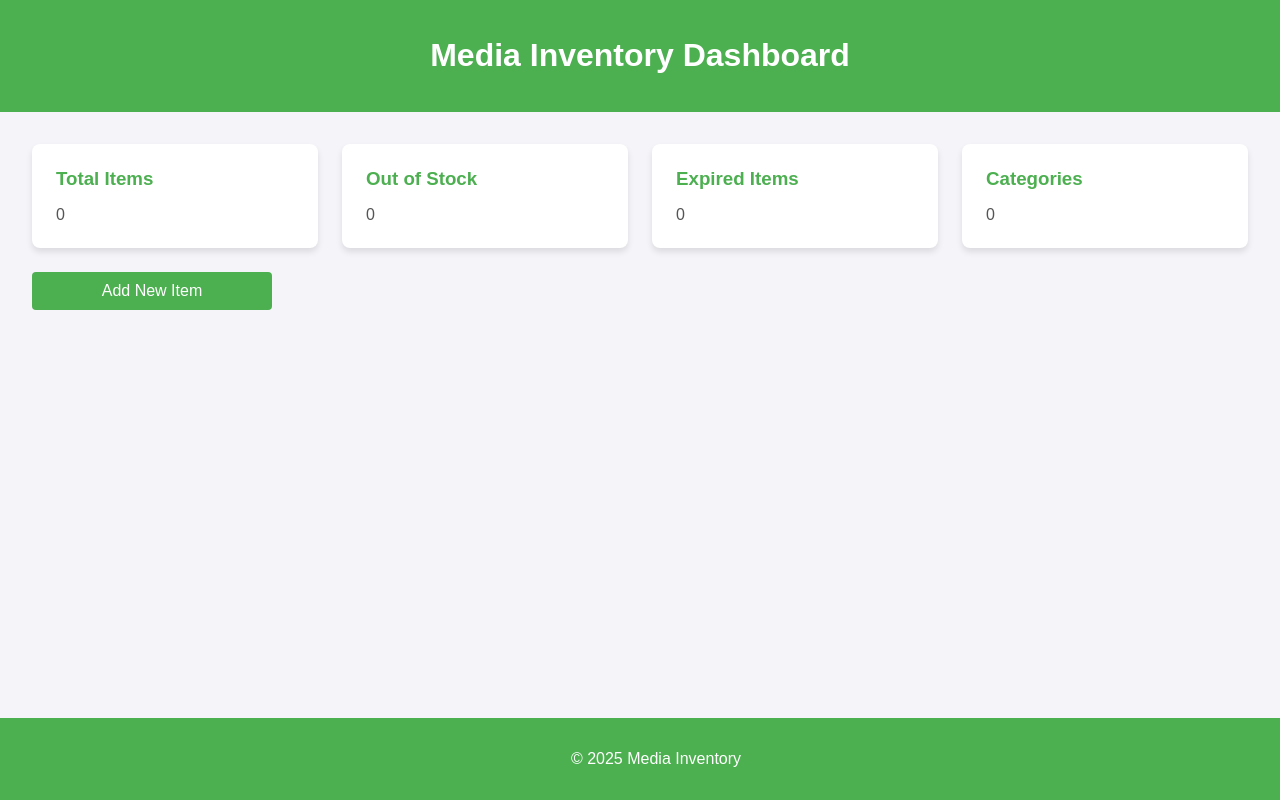
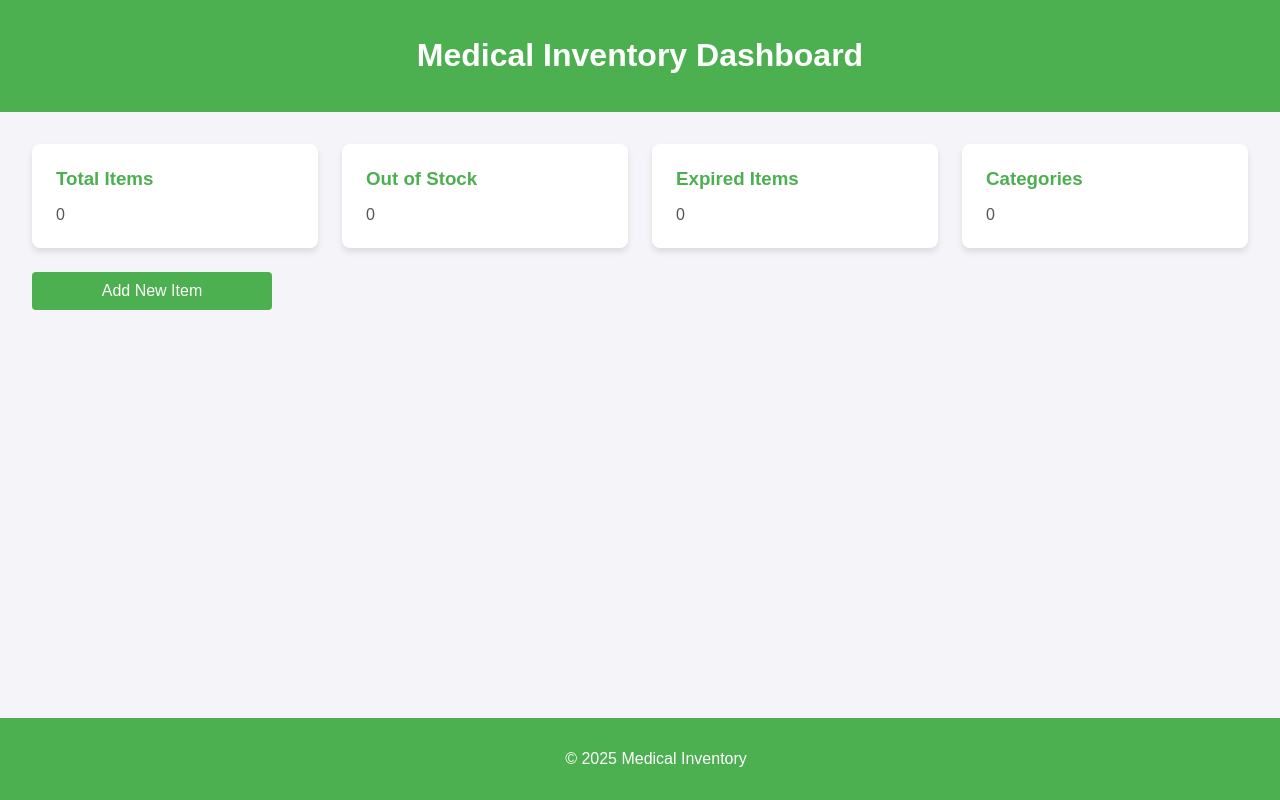
Before and after one commit to BelalMohamed2/med-inventory-dashboard, a Flask app: page / in a window 1280 px wide. Run offline with Flask 3, Linux system fonts and the light colour scheme; data that the repository does not hold is empty.

```diff
--- a/templates/add.html
+++ b/templates/add.html
@@ -1,4 +1,4 @@
-    {% extends "base.html" %} {% block title %}Add Item | Media Inventory
+    {% extends "base.html" %} {% block title %}Add Item | Medical Inventory
     Dashboard{% endblock %} {% block content %}
     <div class="form-card">
     <h2>Add Item</h2>
--- a/templates/base.html
+++ b/templates/base.html
@@ -8,11 +8,11 @@
   </head>
   <body>
     <header>
-      <h1>Media Inventory Dashboard</h1>
+      <h1>Medical Inventory Dashboard</h1>
     </header>
     <div class="container">{% block content %}{% endblock %}</div>
     <footer>
-      <p>&copy; 2025 Media Inventory </p>
+      <p>&copy; 2025 Medical Inventory </p>
     </footer>
   </body>
 </html>
--- a/templates/dashboard.html
+++ b/templates/dashboard.html
@@ -1,4 +1,4 @@
-{%extends "base.html" %} {%block title%} Media Inventory Dashboard {%endblock%}
+{%extends "base.html" %} {%block title%} Medical Inventory Dashboard {%endblock%}
 {%block content%}
 <div class="grid">
         <a href="/view" >
--- a/templates/expireditems.html
+++ b/templates/expireditems.html
@@ -1,4 +1,4 @@
-{% extends "base.html"%}  {% block title%} Expired Items | Media Inventory Dashboard {% endblock %}
+{% extends "base.html"%}  {% block title%} Expired Items | Medical Inventory Dashboard {% endblock %}
 {% block content%}
 <div class="inventory-container">
     <h1 class="inventory-title">Expired Items</h1>
--- a/templates/itemdetalis.html
+++ b/templates/itemdetalis.html
@@ -1,5 +1,5 @@
 {% extends "base.html" %}
-{% block title %}{{ items[0] }} | Media Inventory Dashboard{% endblock %}
+{% block title %}{{ items[0] }} | Medical Inventory Dashboard{% endblock %}
 {% block content %}
 <div class="form-card">
     <h2>Manage Item: {{ items[0] }}</h2>
--- a/templates/outofstock.html
+++ b/templates/outofstock.html
@@ -1,4 +1,4 @@
-{% extends 'base.html' %} {% block title%} Out of Stock Items | Media Inventory Dashboard {% endblock %}
+{% extends 'base.html' %} {% block title%} Out of Stock Items | Medical Inventory Dashboard {% endblock %}
 {% block content%}
 <div class="inventory-container">
     <h1 class="inventory-title">Out of Stock Items</h1>
--- a/templates/viewitem.html
+++ b/templates/viewitem.html
@@ -1,4 +1,4 @@
-{% extends 'base.html' %} {% block title %}Inventory | Media Inventory
+{% extends 'base.html' %} {% block title %}Inventory | Medical Inventory
 Dashboard{% endblock %} {% block content %}
 <div class="inventory-container">
   <h1 class="inventory-title">Inventory</h1>
```
Also changed, not shown: 6 other files.
